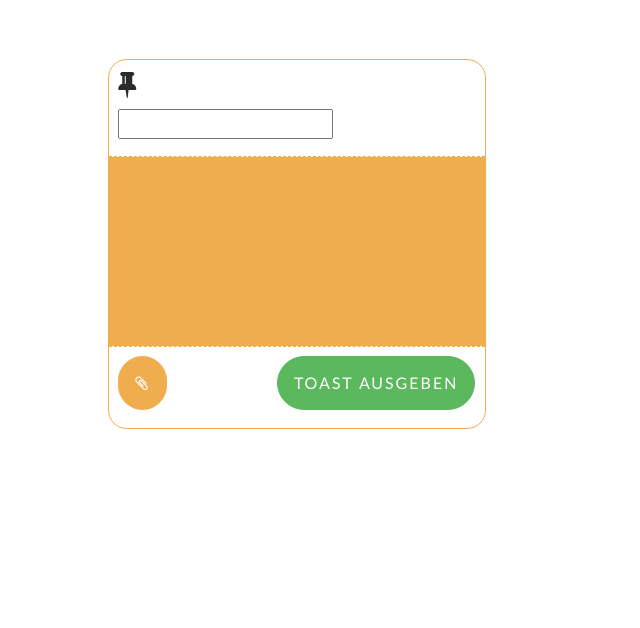
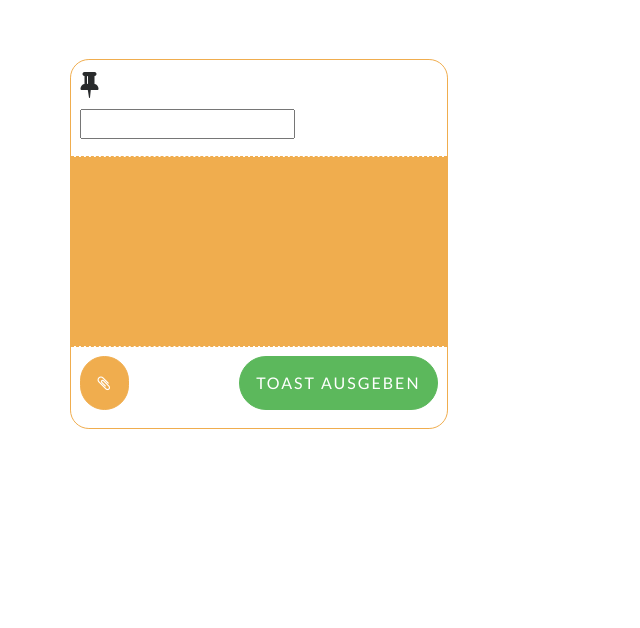
Before and after one commit to studieren-ohne-grenzen/schlemmenohnegrenzen, a Django app: template frontend/templates/frontend/couch/add.html in a window 1280 px wide. Shown: the part 54-682 px from the top of the page, without its empty margins (0-640 px from the left). Run offline with Django 3.2, Linux system fonts and the light colour scheme; the template is opened without the code that fills it, so the values that code supplies are empty, except form fields; tables that the repository leaves empty hold one stand-in row (values such as "Sample post"); form fields are guessed from the names that the template uses; some libraries are stand-ins or nearby versions; some web fonts are replaced.

Commit message:
Couch: Remove ugly margin

```diff
--- a/frontend/static/frontend/css/couch.css
+++ b/frontend/static/frontend/css/couch.css
@@ -215,7 +215,7 @@ h3 > i {
   border: #f0ad4e 1px solid;
   border-radius: .5cm;
   margin-top: 1cm;
-  margin-left: 1cm;
+  margin-right: 1cm;
   float: left;
 }
 
```
